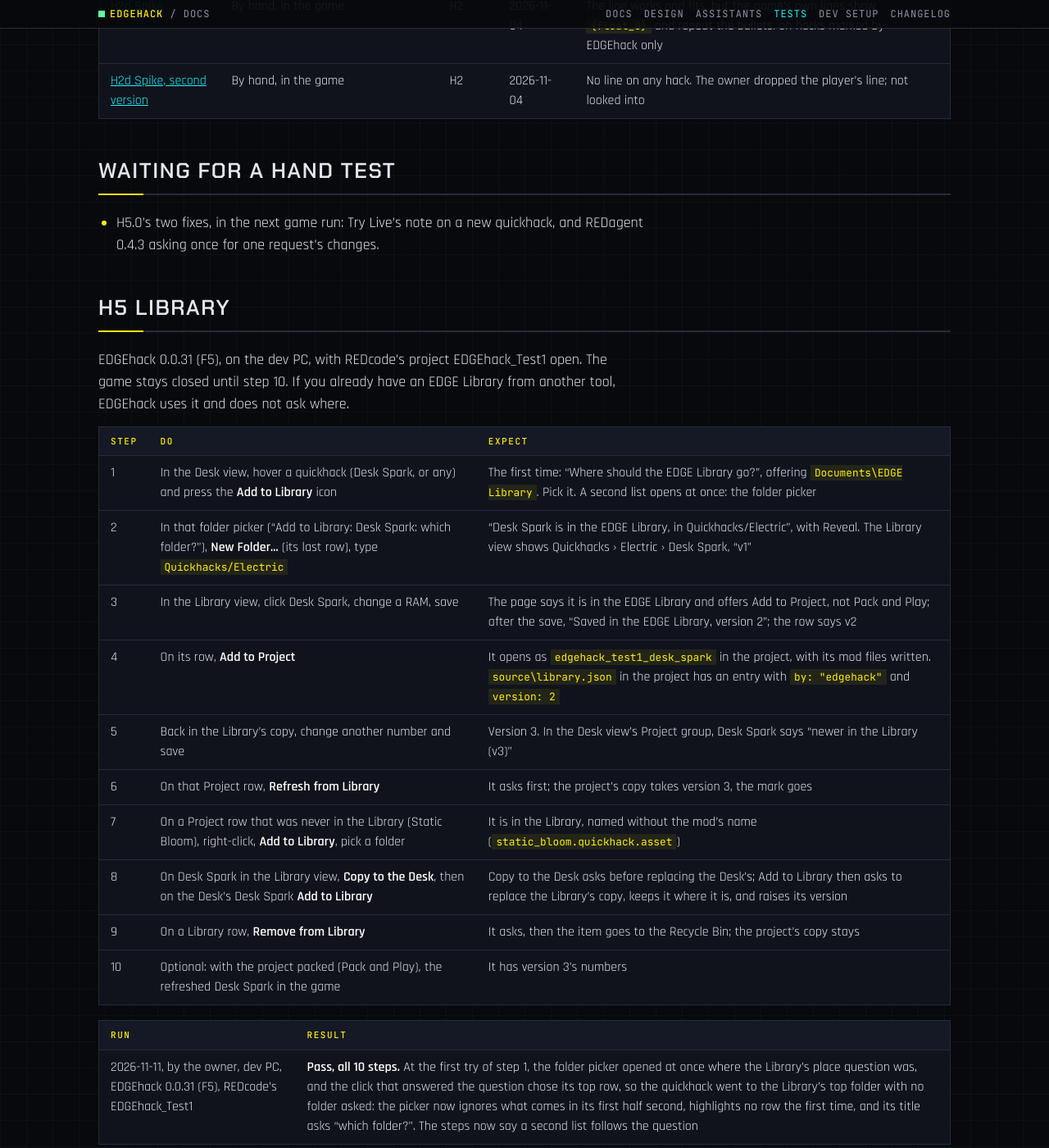
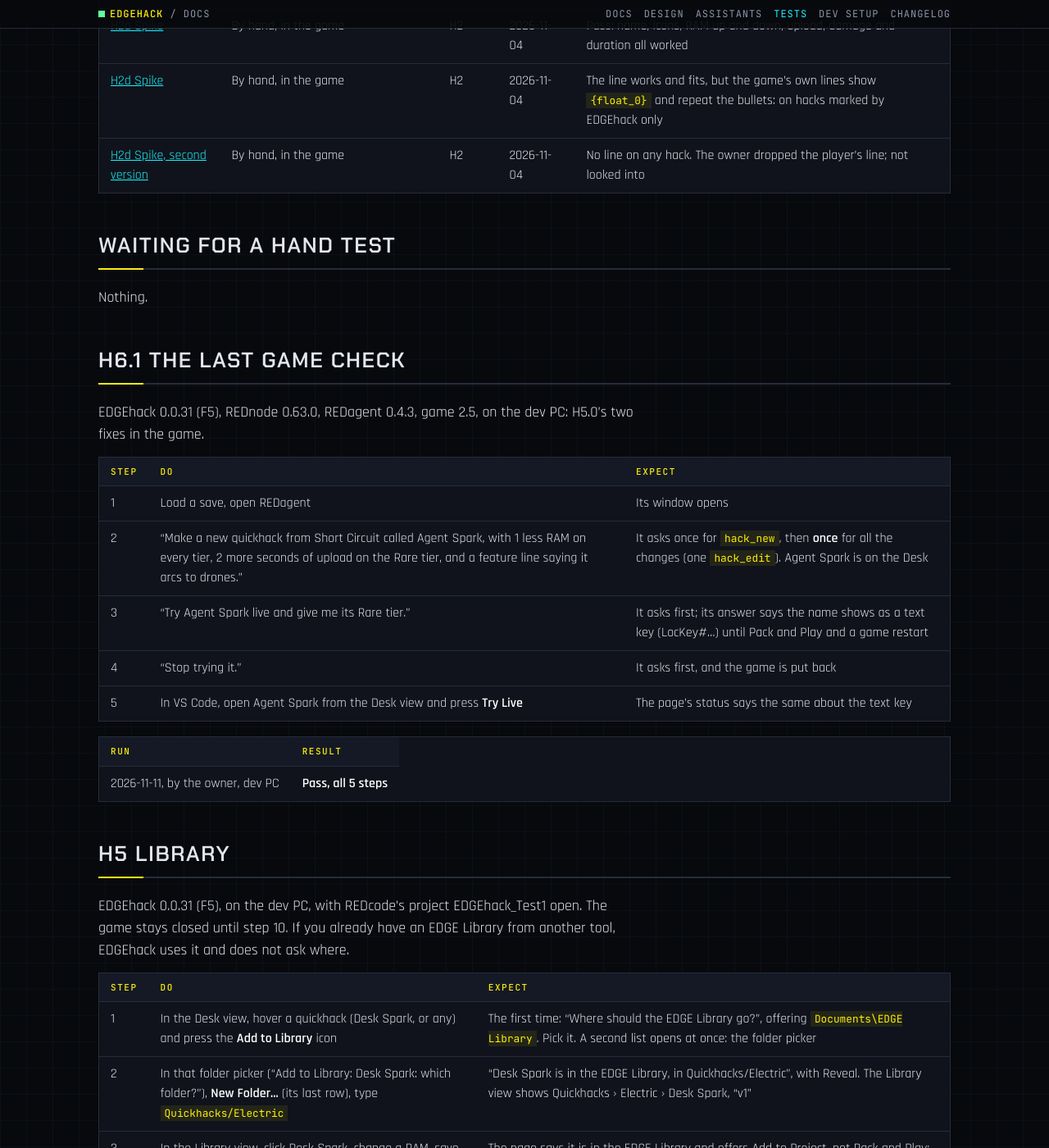
Before and after one commit to Edgemodders/EDGEhack, a Jekyll site: the page built from docs/testing.md, in a window 1280 px wide and 1400 px high, scrolled down 2762 px. Shown: the whole window at 82% size. Built offline with Jekyll 4.4.1, drawn with Linux system fonts in a browser that asks for light colours; some of the changed text lies outside the part shown.

Commit message:
H6.1 passed in the game: the release gate is met
Co-Authored-By: Claude Opus 5.5 <noreply@anthropic.com>

```diff
--- a/docs/testing.md
+++ b/docs/testing.md
@@ -19,6 +19,7 @@ Last updated 2026-11-11.
 | [H2c Edit](#h2c-edit) | By hand, then in the game | H2 | 2026-11-05 | Pass, Parts A and B (EDGEhack 0.0.4). The Hacking tab's upload and duration differ from the inventory's: the game's own doing |
 | [H3.1 and H3c.1 Spikes](#h31-and-h3c1-spikes) | By hand, in the game | H3, H3c | 2026-11-05 | Pass, on game 2.5: a new quickhack beside Overheat, and both functions. A status effect from a function and spread were not run |
 | [H3.3 New](#h33-new) | By hand, then in the game | H3 | 2026-11-06 | Pass |
+| [H6.1 The last game check](#h61-the-last-game-check) | In the game, with REDagent | H6 | 2026-11-11 | Pass, all 5 steps (EDGEhack 0.0.31, REDnode 0.63.0, REDagent 0.4.3): one ask for one request's changes, and Try Live's note on a new quickhack |
 | [H5 Library](#h5-library) | By hand in VS Code, then in the game | H5 | 2026-11-11 | Pass, all 10 steps (EDGEhack 0.0.31, dev PC). The first try at step 2 put the quickhack in the Library's top folder: the folder picker took the click that answered the Library's place question (fixed the same day) |
 | [H4.5 The MCP server](#h45-the-mcp-server) | An MCP client script on the real REDbridge and game, then by hand with Claude Code | H4 | 2026-11-11 | Pass: the script's 33 checks, and the hand test's steps 1 to 7 with Claude Code (EDGEhack 0.0.30); step 8, Try Live, left for later |
 | [H4.4 The core outside VS Code](#h44-the-core-outside-vs-code) | Automated: unit tests, the smoke test, and a script on the real REDbridge and game with no VS Code | H4 | 2026-11-11 | Pass: 162 unit tests, 135 smoke checks, all 11 checks of the script |
@@ -48,7 +49,23 @@ Last updated 2026-11-11.
 
 ## Waiting for a hand test
 
-- H5.0's two fixes, in the next game run: Try Live's note on a new quickhack, and REDagent 0.4.3 asking once for one request's changes.
+Nothing.
+
+## H6.1 The last game check
+
+EDGEhack 0.0.31 (F5), REDnode 0.63.0, REDagent 0.4.3, game 2.5, on the dev PC: H5.0's two fixes in the game.
+
+| Step | Do | Expect |
+|---|---|---|
+| 1 | Load a save, open REDagent | Its window opens |
+| 2 | "Make a new quickhack from Short Circuit called Agent Spark, with 1 less RAM on every tier, 2 more seconds of upload on the Rare tier, and a feature line saying it arcs to drones." | It asks once for `hack_new`, then **once** for all the changes (one `hack_edit`). Agent Spark is on the Desk |
+| 3 | "Try Agent Spark live and give me its Rare tier." | It asks first; its answer says the name shows as a text key (LocKey#...) until Pack and Play and a game restart |
+| 4 | "Stop trying it." | It asks first, and the game is put back |
+| 5 | In VS Code, open Agent Spark from the Desk view and press **Try Live** | The page's status says the same about the text key |
+
+| Run | Result |
+|---|---|
+| 2026-11-11, by the owner, dev PC | **Pass, all 5 steps** |
 
 ## H5 Library
 
```
Also changed, not shown: docs/design.md (+1 -1 lines).
